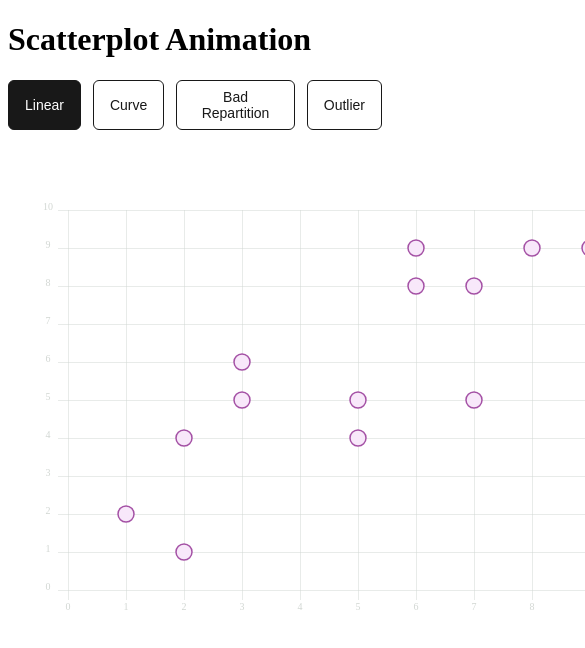
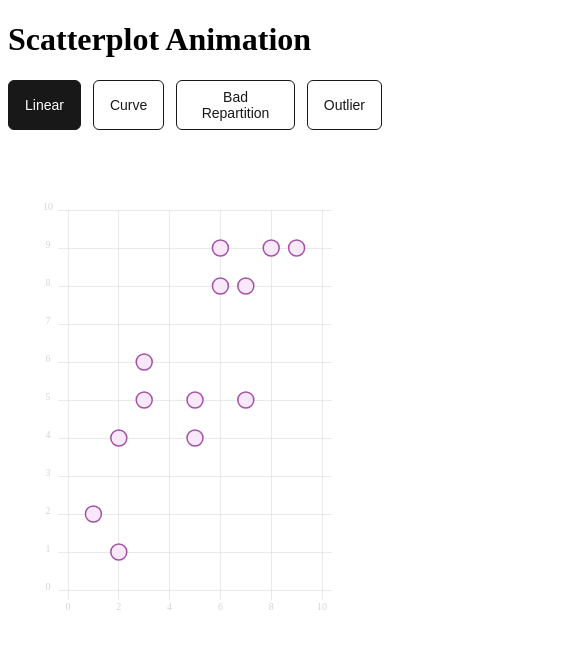
Before and after one commit to webpagearshi/animation, a React (Vite) app: page / in a window 390 px wide. Shown: the top 648 px of the page, 585 px wide, since content can reach past the window. Built offline with nearby package versions, Linux system fonts and the light colour scheme.

Commit message:
update responsive design

```diff
--- a/src/App.css
+++ b/src/App.css
@@ -26,3 +26,8 @@
 .button-container button.active:hover {
   background-color: #181818;
 }
+.chart-container {
+  width: 100%;
+  max-width: 900px;
+  margin: 0 auto;
+}
--- a/src/App.jsx
+++ b/src/App.jsx
@@ -1,11 +1,15 @@
-import { useState } from "react";
+import { useState, useRef } from "react";
 import Scatterplot from "./components/Scatterplot";
 import "./App.css";
+import { useDimensions } from "./hooks/useDimensions";
 
 import { linear, curve, badRepartition, outlier } from "./components/data";
 
 function App() {
   const [selectedDataset, setSelectedDataset] = useState(linear);
+  const containerRef = useRef(null);
+
+  const { width } = useDimensions(containerRef);
 
   return (
     <div>
@@ -41,7 +45,11 @@ function App() {
         </button>
       </div>
 
-      <Scatterplot width={700} height={500} data={selectedDataset} />
+      <div ref={containerRef} className="chart-container">
+        {width > 0 && (
+          <Scatterplot width={width} height={500} data={selectedDataset} />
+        )}
+      </div>
     </div>
   );
 }
--- a/src/components/Scatterplot.jsx
+++ b/src/components/Scatterplot.jsx
@@ -36,7 +36,7 @@ function Scatterplot({ width, height, data }) {
   });
 
   return (
-    <svg width={width} height={height}>
+    <svg width={width} height={height} viewBox={`0 0 ${width} ${height}`}>
       <g transform={`translate(${MARGIN.left}, ${MARGIN.top})`}>
         {/* Y axis */}
         <AxisLeft yScale={yScale} pixelsPerTick={40} width={boundsWidth} />
--- /dev/null
+++ b/src/hooks/useDimensions.js
@@ -0,0 +1,27 @@
+import { useEffect, useLayoutEffect, useState } from "react";
+
+export const useDimensions = (targetRef) => {
+  const getDimensions = () => {
+    return {
+      width: targetRef.current ? targetRef.current.offsetWidth : 0,
+      height: targetRef.current ? targetRef.current.offsetHeight : 0,
+    };
+  };
+
+  const [dimensions, setDimensions] = useState(getDimensions);
+
+  const handleResize = () => {
+    setDimensions(getDimensions());
+  };
+
+  useEffect(() => {
+    window.addEventListener("resize", handleResize);
+    return () => window.removeEventListener("resize", handleResize);
+  }, []);
+
+  useLayoutEffect(() => {
+    handleResize();
+  }, []);
+
+  return dimensions;
+};
```
